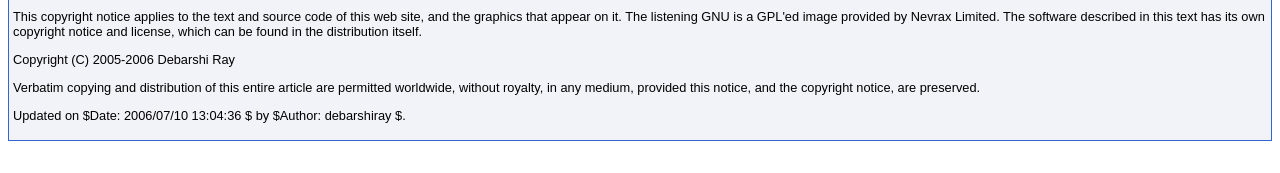
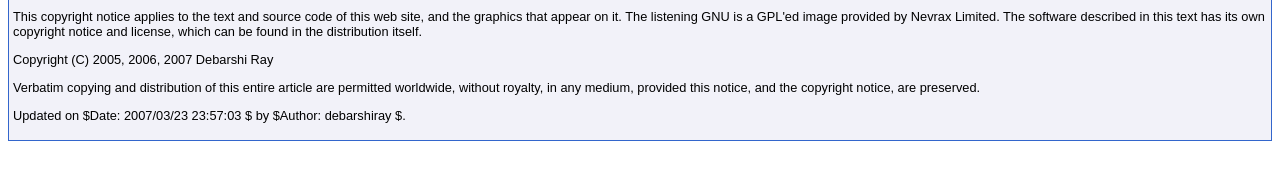
Before and after one commit to gnu-mirror-unofficial/songanizer, a plain HTML site: page bugs.html in a window 1280 px wide. Shown: the part 602-775 px from the top of the page. Drawn offline with Linux system fonts and the light colour scheme.

Commit message:
Updated some more copyright notices.
 Modified Files:
 	bugs.html development.html

```diff
--- a/bugs.html
+++ b/bugs.html
@@ -145,7 +145,7 @@ the graphics that appear on it. The listening GNU is a GPL'ed image provided by
 Nevrax Limited. The software described in this text has its own copyright notice
 and license, which can be found in the distribution itself.
 </p><p>
-Copyright (C) 2005-2006 Debarshi Ray
+Copyright (C) 2005, 2006, 2007 Debarshi Ray
 </p><p>
 Verbatim copying and distribution of this entire article are
 permitted worldwide, without royalty, in any medium, provided this
@@ -153,7 +153,7 @@ notice, and the copyright notice, are preserved.
 </p>
 
 <p>
-Updated on $Date: 2006/07/10 13:04:36 $ by $Author: debarshiray $.
+Updated on $Date: 2007/03/23 23:57:03 $ by $Author: debarshiray $.
 </p>
 
 </div>
```
Also changed, not shown: development.html (+2 -2 lines).
